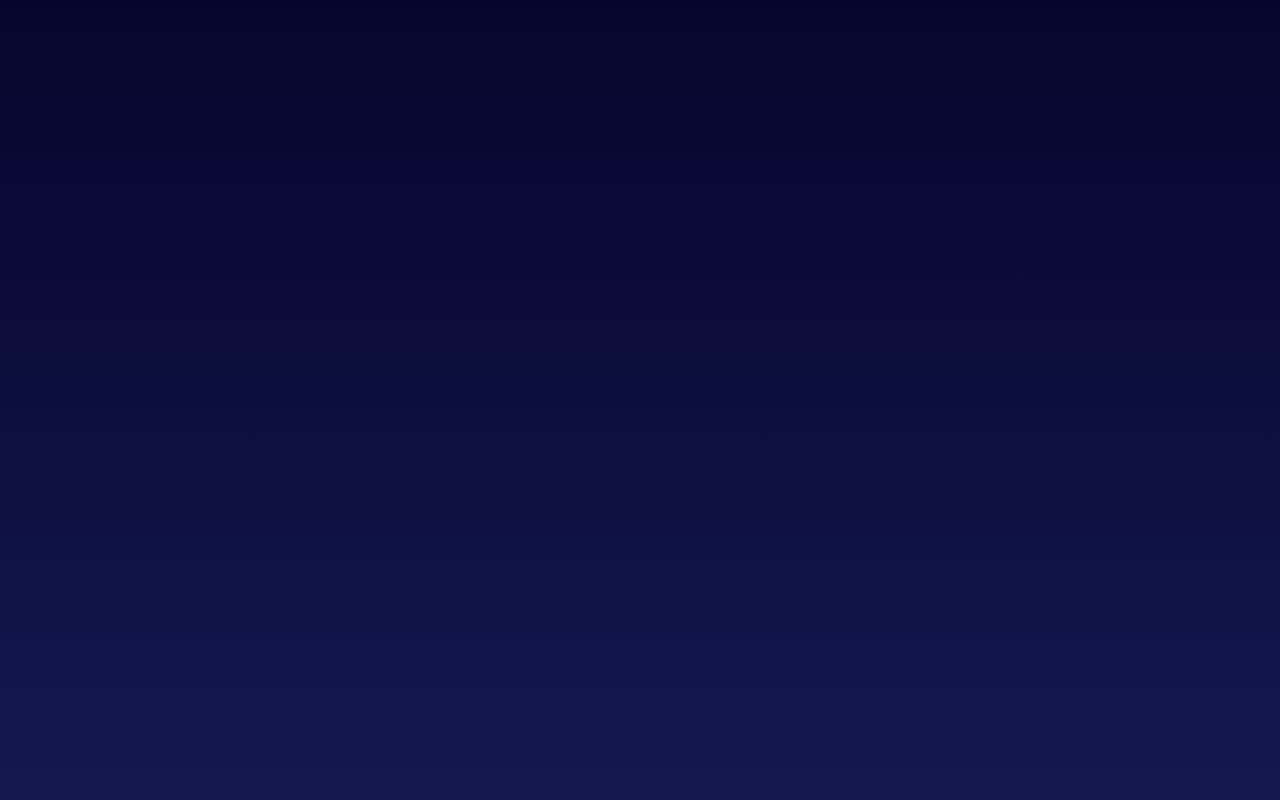
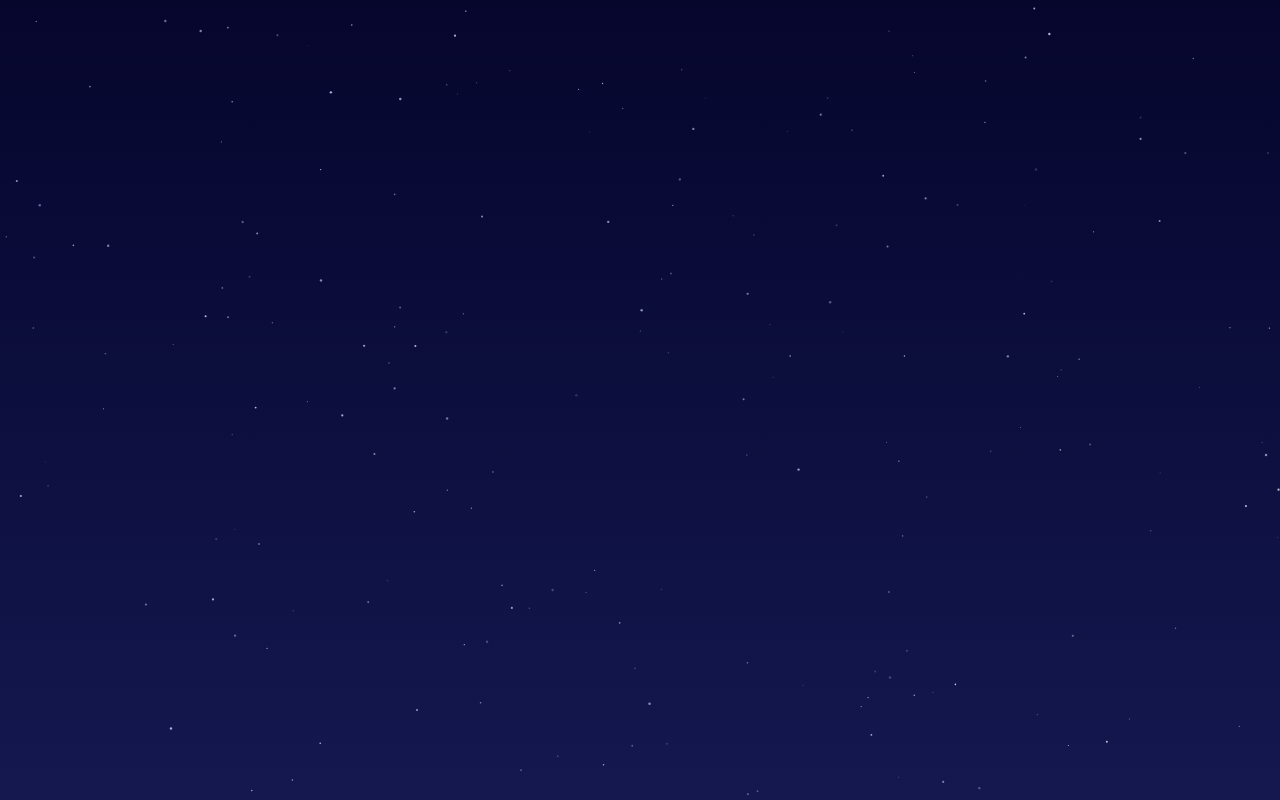
Before and after one commit to Axatao/chillied, a Svelte app: page / in a window 1280 px wide. Built offline with nearby package versions, Linux system fonts and the light colour scheme.

Commit message:
feat: Realizar estrellas

```diff
--- a/src/App.svelte
+++ b/src/App.svelte
@@ -1,9 +1,12 @@
 <script>
-  import Sky from "./components/Sky.svelte";
+  import Sky from "./components/Sky.svelte"
+  import Stars from "./components/Stars.svelte"
 </script>
 
 <main>
   <section>
-    <Sky />
+    <Sky>
+      <Stars />
+    </Sky>
   </section>
 </main>
--- a/src/components/Sky.svelte
+++ b/src/components/Sky.svelte
@@ -1 +1,10 @@
-<div class="w-full h-screen bg-gradient-to-b from-[#06062d] to-[#14184f]"></div>
+<script lang="ts">
+  import type { Snippet } from 'svelte'
+
+  let { children }: { children?: Snippet } = $props()
+</script>
+
+<div class="relative w-full h-screen">
+  <div class="absolute inset-0 bg-gradient-to-b from-[#06062d] to-[#14184f]"></div>
+  {@render children?.()}
+</div>
--- /dev/null
+++ b/src/components/Stars.svelte
@@ -0,0 +1,32 @@
+<script lang="ts">
+  import { onMount } from 'svelte'
+  import { tsParticles } from '@tsparticles/engine'
+  import { loadSlim } from '@tsparticles/slim'
+
+  const id = 'stars-' + Math.random().toString(36).slice(2)
+
+  onMount(async () => {
+    await loadSlim(tsParticles)
+
+    const instance = await tsParticles.load({
+      id,
+      options: {
+        fullScreen:   { enable: false },
+        background:   { color: 'transparent' },
+        detectRetina: true,
+        particles: {
+          number:  { value: 195 },
+          color:   { value: ['#D2DAFF', '#C3CDFA', '#E6E8FF', '#B4C0F5', '#D7E1FF'] },
+          size:    { value: { min: 0.45, max: 1.25 } },
+          opacity: { value: { min: 0.18, max: 0.90 } },
+          move:    { enable: false },
+          shape:   { type: 'circle' },
+        },
+      },
+    })
+
+    return () => instance?.destroy()
+  })
+</script>
+
+<div {id} class="absolute inset-0 w-full h-full pointer-events-none" />
```
